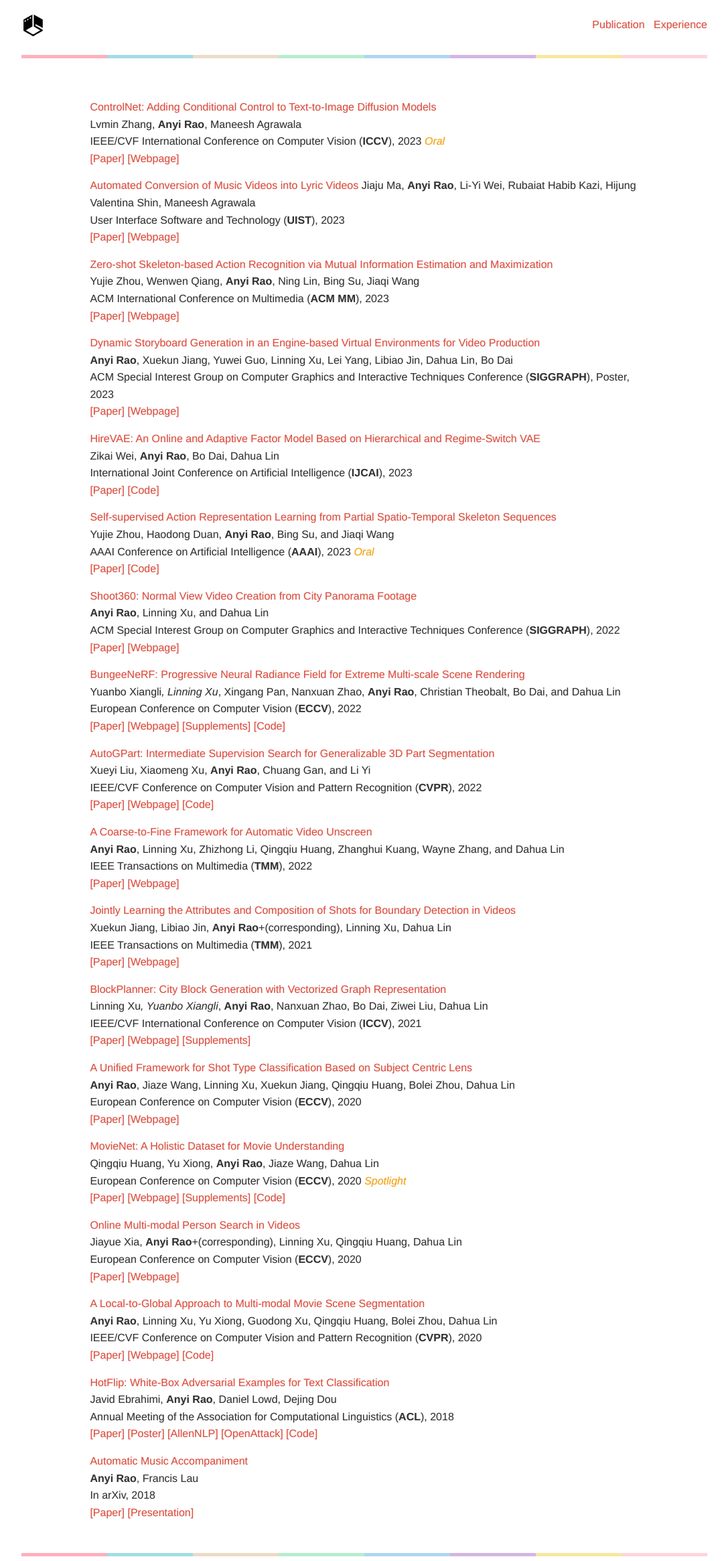
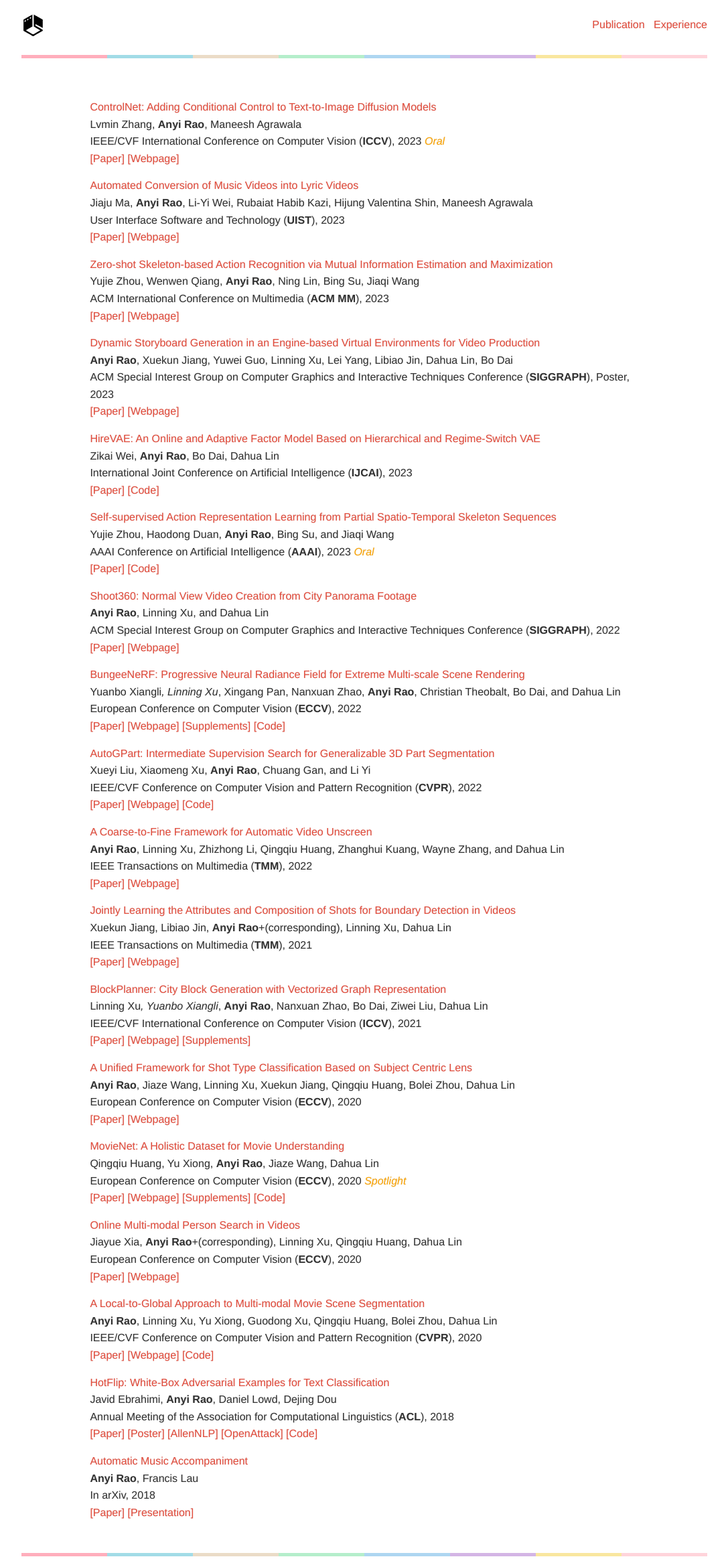
Before and after one commit to AnyiRao/AnyiRao.github.io, a Jekyll site: the page built from projects/publication.md, in a window 1280 px wide. Shown: the whole page at 67% size, without its empty margins (96-1183 px from the left). Built offline with Jekyll 4.4.1, drawn with Linux system fonts in a browser that asks for light colours.

```diff
--- a/projects/publication.md
+++ b/projects/publication.md
@@ -10,7 +10,7 @@ IEEE/CVF International Conference on Computer Vision (**ICCV**), 2023 <span styl
 [[Paper]](https://arxiv.org/abs/2302.05543) [[Webpage]](https://github.com/lllyasviel/ControlNet-v1-1-nightly)
 
 
-[Automated Conversion of Music Videos into Lyric Videos]("https://arxiv.org/abs/2308.14922")
+[Automated Conversion of Music Videos into Lyric Videos]("https://arxiv.org/abs/2308.14922")\\
 Jiaju Ma, **Anyi Rao**, Li-Yi Wei, Rubaiat Habib Kazi, Hijung Valentina Shin, Maneesh Agrawala\\
 User Interface Software and Technology (**UIST**), 2023 \\
 [[Paper]](https://arxiv.org/abs/2308.14922) [[Webpage]](https://majiaju.io/lyric-video)
```
